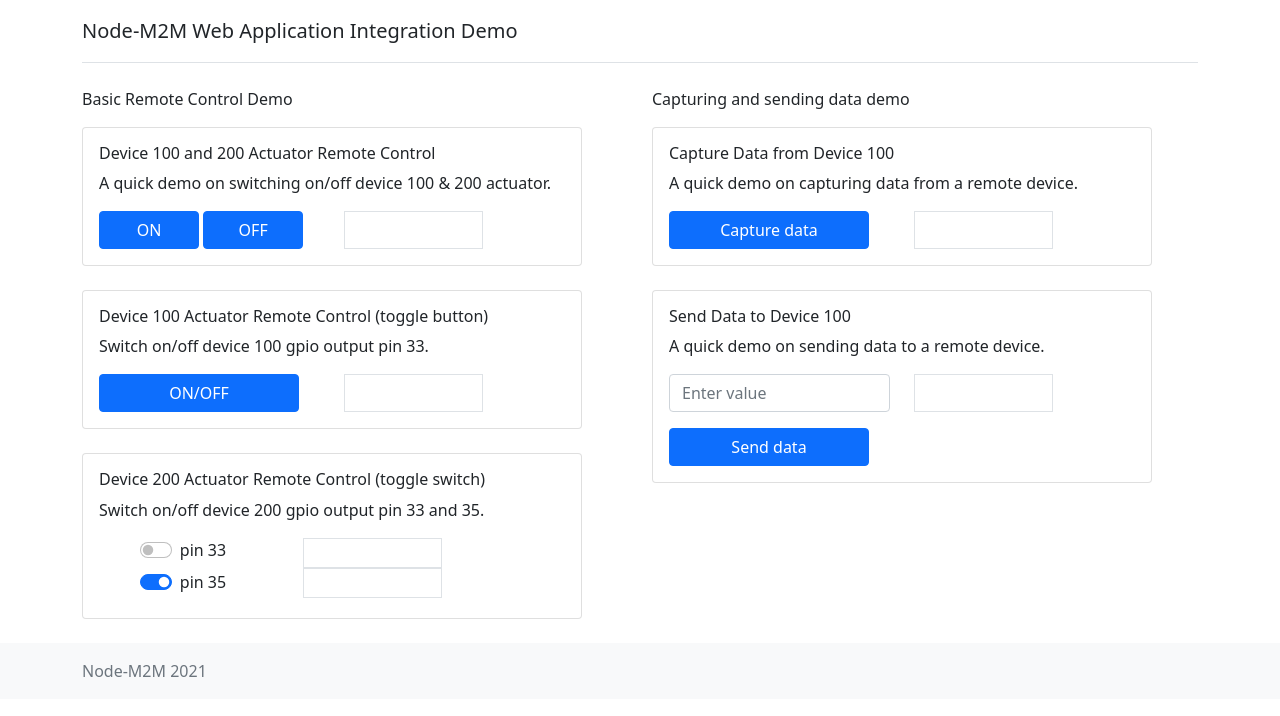
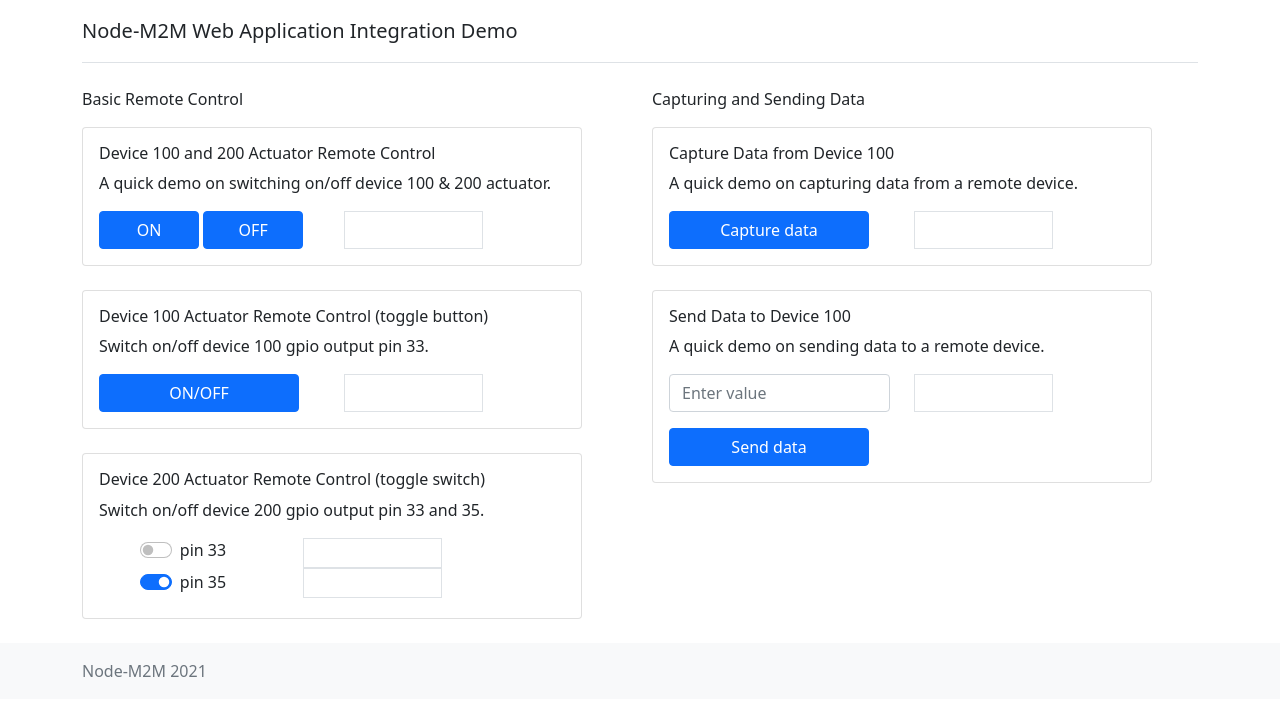
Before and after one commit to EdAlegrid/m2m-web-application-demo, a website: page public/index.html in a window 1280 px wide. Drawn offline with nearby package versions, Linux system fonts and the light colour scheme; no server answers.

Commit message:
Add files via upload

```diff
--- a/public/index.html
+++ b/public/index.html
@@ -34,7 +34,7 @@
     <div class="row justify-content-evenly">
 
     <div class="col-6">
-      Basic Remote Control Demo
+      Basic Remote Control
       <div class="card mt-3" style="width:500px">
         <div class="card-body">
           <h6 class="card-title">Device 100 and 200 Actuator Remote Control</h6>
@@ -94,7 +94,7 @@
     </div><!-- class="col-6" -->
 
     <div class="col-6">
-      Capturing and sending data demo
+      Capturing and Sending Data
       <div class="card mt-3" style="width:500px">
         <div class="card-body">
           <h6 class="card-title">Capture Data from Device 100</h6>
@@ -352,14 +352,11 @@
 
   function sendData(){
     console.log('sendData');
-
     var inputValue = null;
-
     if(document.getElementById("input-value")){
       inputValue = document.getElementById("input-value").value;
     }
     console.log('inputValue', inputValue );
-
     fetch("/send-data", {
       headers: {'Content-Type':'application/json'},
       method: 'POST',
```
